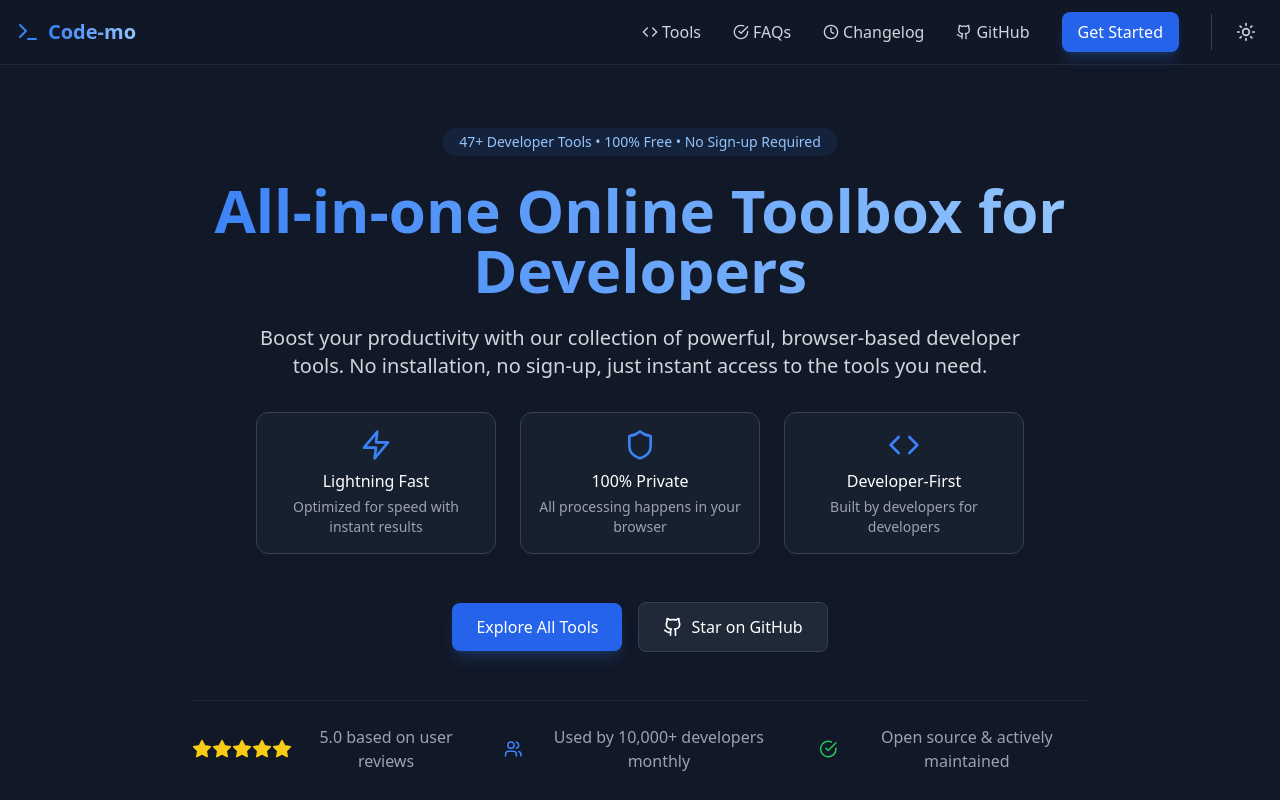
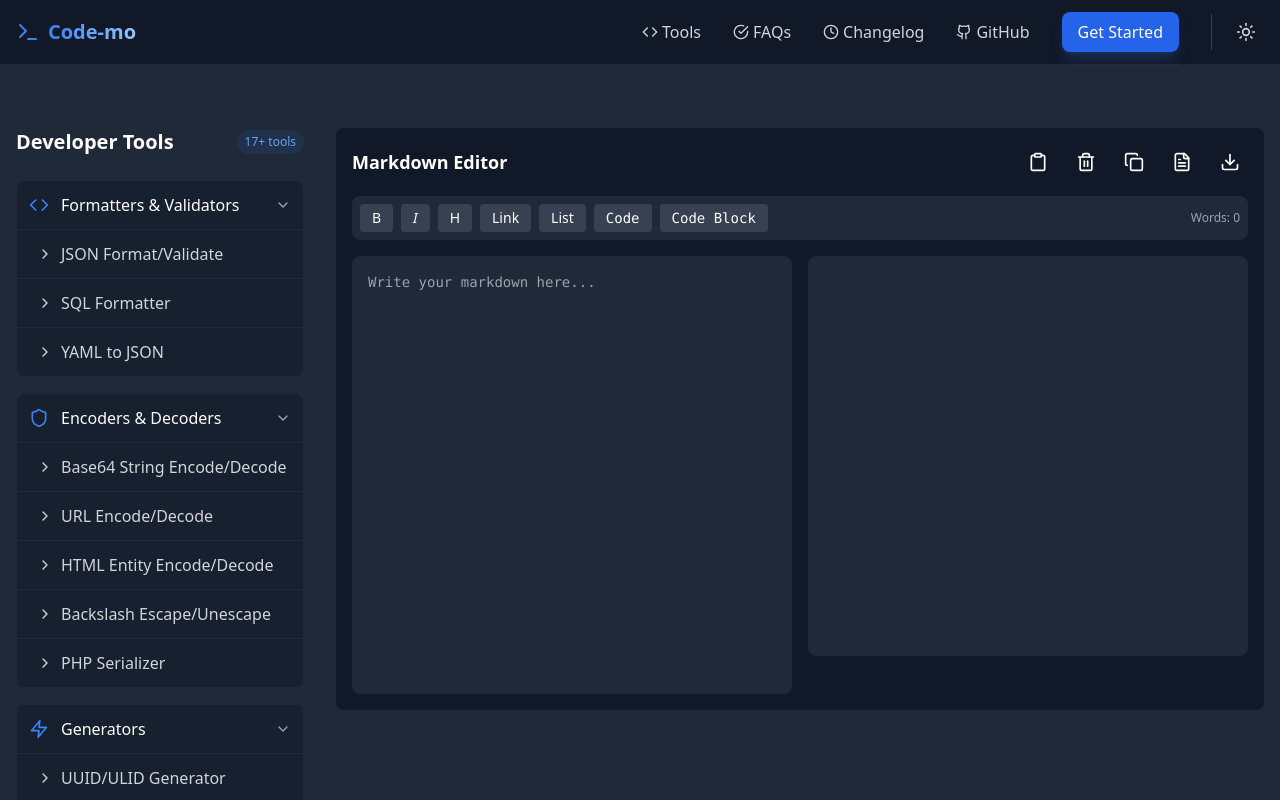
Before and after one commit to The1Sanad/code-mo, a React (Vite) app: page /tools/markdown in a window 1280 px wide. Before the commit this address led to /. Shown: the top 800 px of the page. Built offline with nearby package versions, Linux system fonts and the light colour scheme.

Commit message:
add markdown tool

```diff
--- a/package.json
+++ b/package.json
@@ -12,12 +12,14 @@
     "deploy": "gh-pages -d dist"
   },
   "dependencies": {
+    "@types/marked": "^6.0.0",
     "cron-parser": "^4.9.0",
     "crypto-js": "^4.2.0",
     "diff": "^5.2.0",
     "jsonwebtoken": "^9.0.2",
     "jwt-decode": "^4.0.0",
     "lucide-react": "^0.344.0",
+    "marked": "^15.0.7",
     "php-serialize": "^4.1.1",
     "react": "^18.3.1",
     "react-dom": "^18.3.1",
@@ -29,6 +31,7 @@
   },
   "devDependencies": {
     "@eslint/js": "^9.9.1",
+    "@tailwindcss/typography": "^0.5.16",
     "@types/crypto-js": "^4.2.2",
     "@types/diff": "^5.0.9",
     "@types/jsonwebtoken": "^9.0.6",
--- a/src/App.tsx
+++ b/src/App.tsx
@@ -27,6 +27,7 @@ const CronJobParser = lazyLoad(() => import('./tools/CronJobParser'));
 const PhpSerializer = lazyLoad(() => import('./tools/PhpSerializer'));
 const TextDiffChecker = lazyLoad(() => import('./tools/TextDiffChecker'));
 const YamlToJson = lazyLoad(() => import('./tools/YamlToJson'));
+const MarkdownEditor = lazyLoad(() => import('./tools/MarkdownEditor'));
 
 function App() {
   return (
@@ -55,6 +56,7 @@ function App() {
                 <Route path="php" element={<PhpSerializer />} />
                 <Route path="diff" element={<TextDiffChecker />} />
                 <Route path="yaml" element={<YamlToJson />} />
+                <Route path="markdown" element={<MarkdownEditor />} />
               </Route>
               <Route path="*" element={<NotFound />} />
             </Route>
--- a/src/components/Sidebar.tsx
+++ b/src/components/Sidebar.tsx
@@ -47,6 +47,7 @@ export const toolCategories = [
       { name: "HTML Preview", path: "/tools/html-preview" },
       { name: "String Case Converter", path: "/tools/case" },
       { name: "Text Diff Checker", path: "/tools/diff" },
+      { name: "Markdown Editor", path: "/tools/markdown" },
     ]
   },
 ] as const;
--- a/vite.config.ts
+++ b/vite.config.ts
@@ -7,5 +7,5 @@ export default defineConfig({
   optimizeDeps: {
     exclude: ['lucide-react'],
   },
-  base: '/devutils/', // Replace 'devutils' with your repository name
+  base: '/', // Running at root path
 });
```
Also changed, not shown: 1 other file (tests, documents, lock files or other folders).
